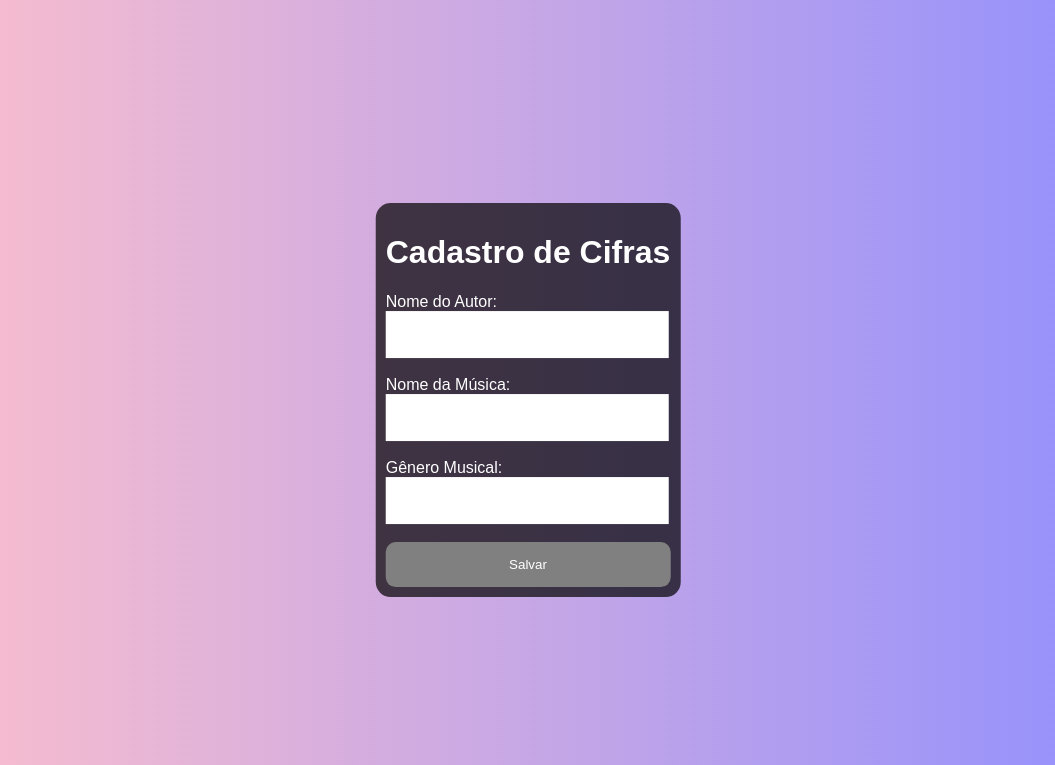
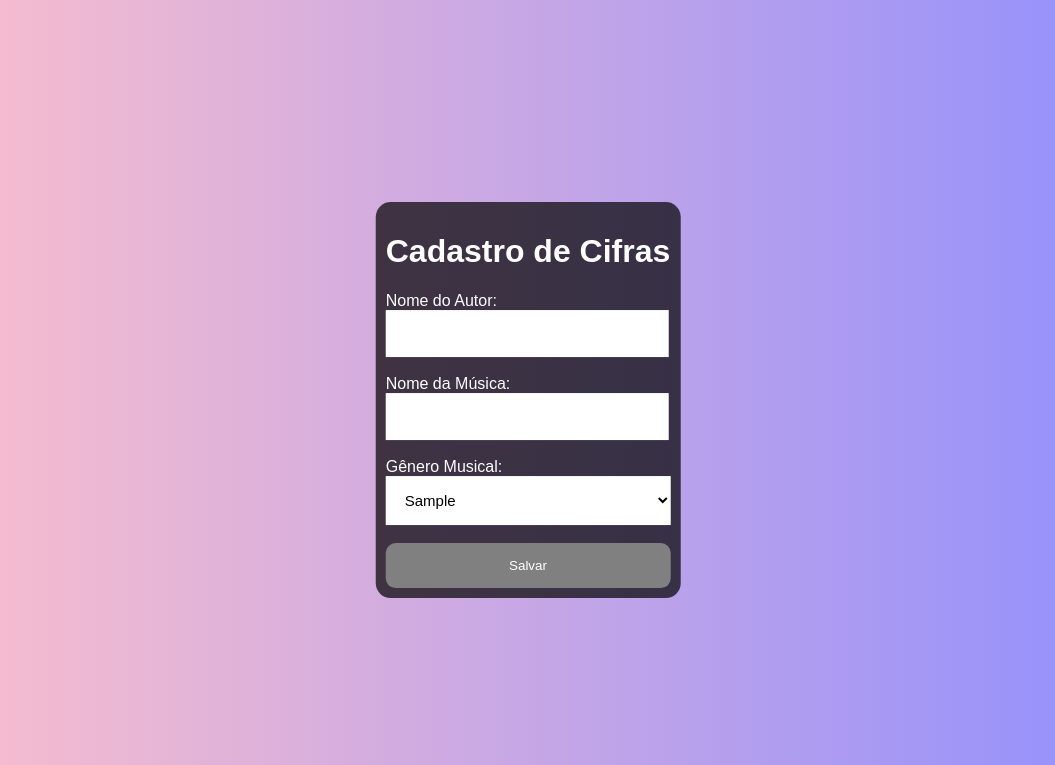
Before and after one commit to giovannadiniz/cadastro-cifras, a PHP site: page / in a window 1280 px wide. Shown: the top 765 px of the page, without its empty margins (112-1167 px from the left). Run offline with PHP 8.4, Linux system fonts and the light colour scheme; tables that the repository leaves empty or names only in its code hold one stand-in row (values such as "Sample post").

Commit message:
Implementando tabela de gêneros musicais

```diff
--- a/Cifra.php
+++ b/Cifra.php
@@ -9,14 +9,23 @@ class Cifra
         $sql = "INSERT INTO cifra(autor, musica, genero)
         VALUES ('$nome', '$musica', '$genero')";
 
-        $resultado=mysqli_query($conexao, $sql);
+        $resultado = mysqli_query($conexao, $sql);
         return $resultado;
     }
 
-    public function listarCifras($conexao) {
+    public function listarCifras($conexao)
+    {
         $sql = "SELECT * FROM cifra";
 
-        $resultado=mysqli_query($conexao, $sql);
+        $resultado = mysqli_query($conexao, $sql);
+        return $resultado;
+    }
+
+    public function buscarGeneros($conexao)
+    {
+        $sql = "SELECT * FROM genero";
+
+        $resultado = mysqli_query($conexao, $sql);
         return $resultado;
     }
 }
--- a/conexao.php
+++ b/conexao.php
@@ -1,5 +1,5 @@
 <?php
-  $conexao = mysqli_connect('localhost', 'root', '', 'bd_cifras');
+  $conexao = mysqli_connect('localhost', 'gabriel', '', 'bd_cifras');
 
 // Code DB - uft-8
 mysqli_set_charset($conexao, "utf8");
--- a/css/style.css
+++ b/css/style.css
@@ -13,13 +13,18 @@ div{
     color: white;
     border-radius: 15px;
 }
-.input{
-
+.input,
+select{
     padding: 15px;
     border: none;
     outline: none;
     font-size: 15px;
     width: 89%;
+}
+
+select {
+    width: 100%;
+    background-color: #FFF;
 }
 
 .button{
--- /dev/null
+++ b/genero.php
@@ -0,0 +1,10 @@
+<?php
+include_once "conexao.php";
+include_once "Cifra.php";
+
+$cifra = new Cifra();
+$resultado = $cifra->buscarGeneros($conexao);
+
+if ($resultado) {
+    $generos = mysqli_fetch_all($resultado, MYSQLI_ASSOC);
+}
--- a/index.php
+++ b/index.php
@@ -1,3 +1,8 @@
+<?php
+include_once "conexao.php";
+include_once "genero.php";
+?>
+
 <!DOCTYPE html>
 <html lang="pt-br">
     <head>
@@ -21,7 +26,17 @@
             <input class="input" type="text" name="musica"><br><br>
 
             Gênero Musical:<br>
-            <input class="input" type="text" name="genero"><br><br>
+            <!-- <input class="input" type="text" name="genero"><br><br> -->
+
+            <select name="genero" id="">
+                <?php
+                    foreach ($generos as $genero):
+                        ?>
+                    <option value="<?= $genero['genero']; ?>"><?= $genero['genero']; ?></option>
+                <?php
+                    endforeach;
+                ?>
+            </select><br><br>
 
             <input class="button" type="submit" name="btn_salvar" value="Salvar">
             </form>
```
Also changed, not shown: README.md.
